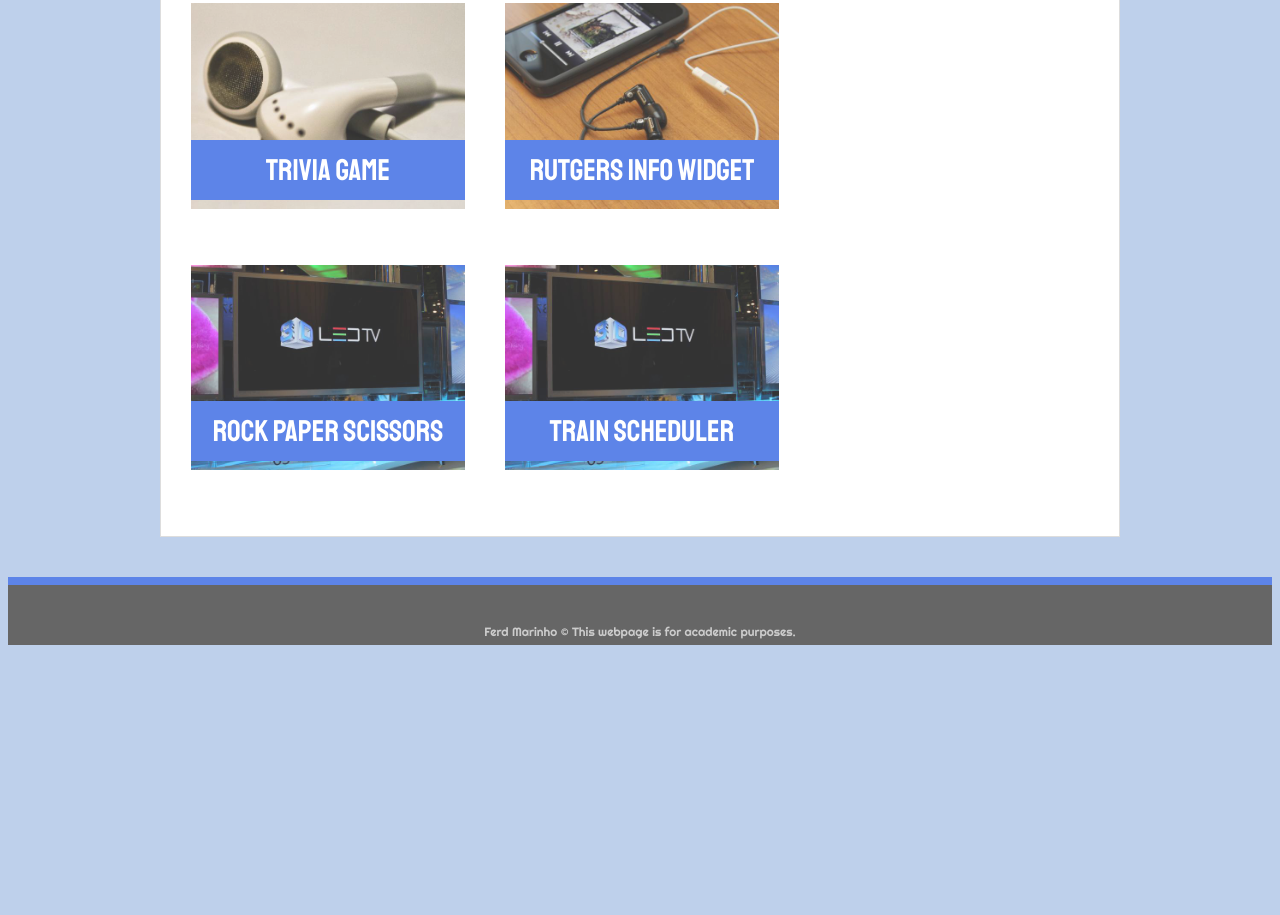
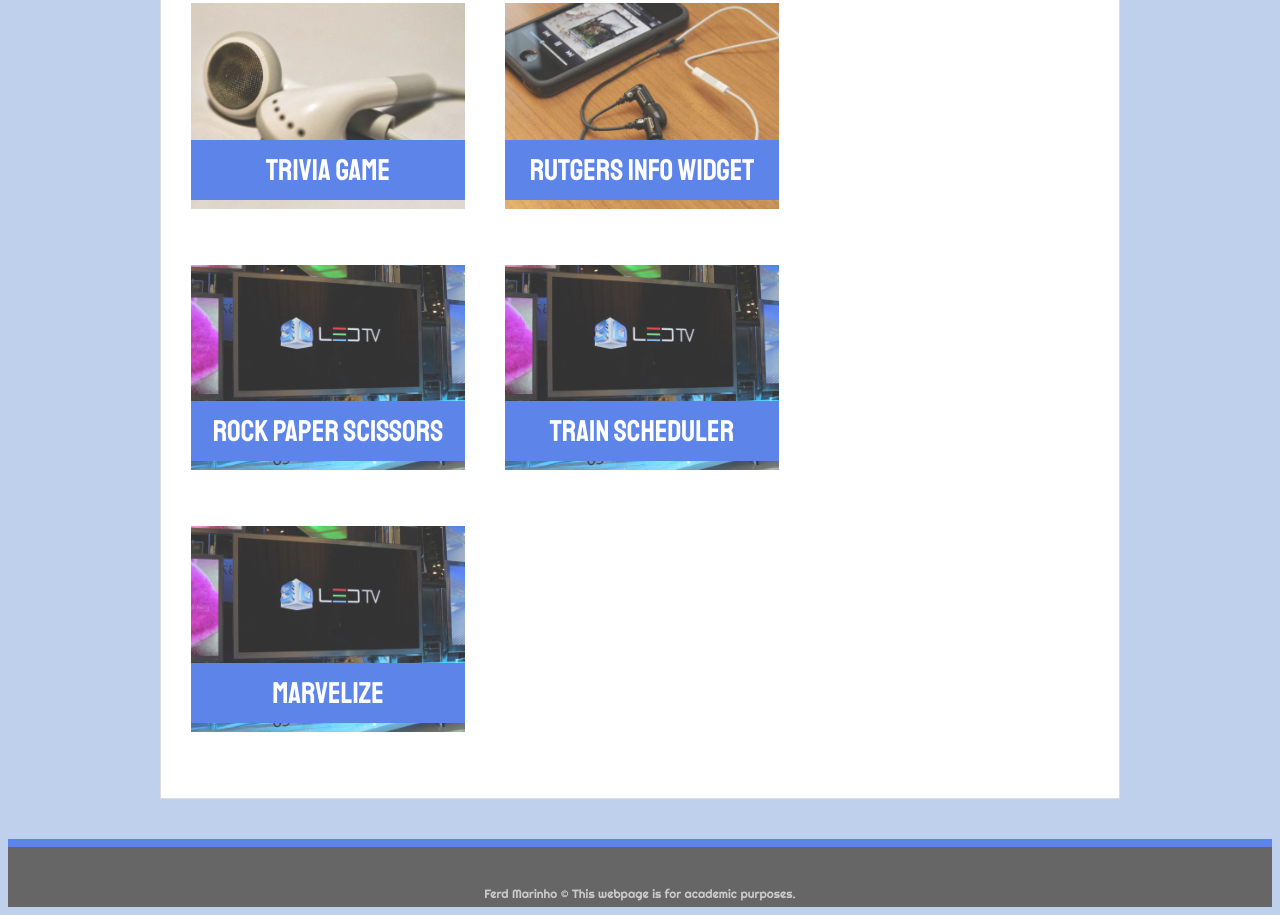
Before and after one commit to Ferdmarinho/Responsive-Portfolio, a plain HTML site: page portfolio.html in a window 1280 px wide. Shown: the part 564-1479 px from the top of the page. Before the commit the page ends 1217 px from the top, so only its background shows below. Drawn offline with Linux system fonts and the light colour scheme.

Commit message:
MARVELize updated

```diff
--- a/portfolio.html
+++ b/portfolio.html
@@ -55,6 +55,11 @@
 
           <a href="https://ferdmarinho.github.io/Train_Scheduler/" target="blank"><h3>Train Scheduler</h3></a>
         </div>
+        <div class="work">
+          <img src="assets/images/technics-q-c-640-480-9.jpg" alt="Rock Paper Scissors">
+
+          <a href="https://ferdmarinho.github.io/Responsive-Portfolio/" target="blank"><h3>MARVELize</h3></a>
+        </div>
 
 
     </section>
```
